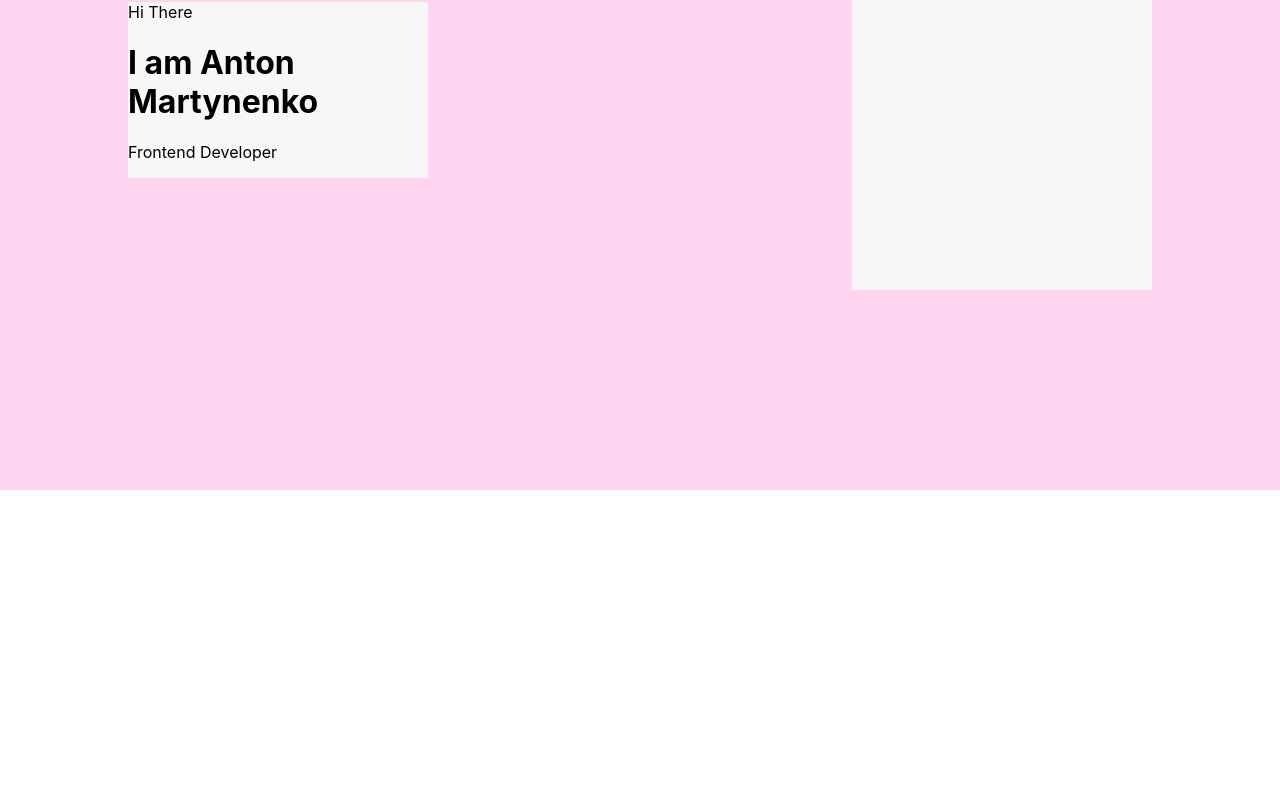
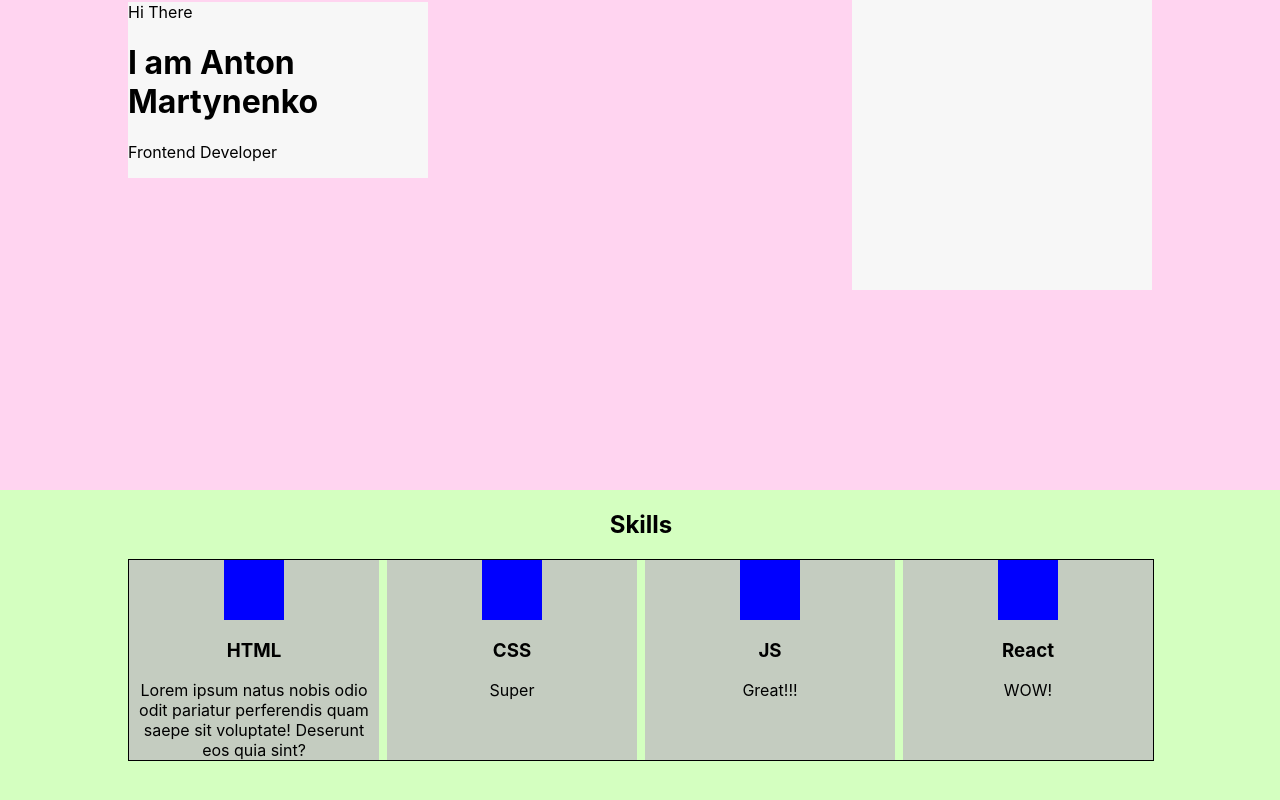
Before and after one commit to Anton-Martynenko/Portfolio, a React (Create React App) app: page / in a window 1280 px wide. Shown: the part 390-1190 px from the top of the page. Before the commit the page ends 880 px from the top, so only its background shows below. Built offline with nearby package versions, Linux system fonts and the light colour scheme.

Commit message:
skills starts

```diff
--- a/src/App.tsx
+++ b/src/App.tsx
@@ -2,12 +2,14 @@
 import './App.css';
 import Header from "./header/Header";
 import Main from "./main/Main";
+import Skills from "./skills/Skills";
 
 function App() {
   return (
     <div className="App">
         <Header />
         <Main />
+        <Skills />
     </div>
   );
 }
--- a/src/common/styles/Container.module.css
+++ b/src/common/styles/Container.module.css
@@ -6,4 +6,5 @@
     display: flex;
     align-items: center;
     justify-content: space-between;
+    flex-wrap: wrap;
 }
--- /dev/null
+++ b/src/skills/Skills.module.css
@@ -0,0 +1,17 @@
+.skillsBlock {
+    height: 100vh;
+    background-color: #d4ffc0;
+}
+
+.skillsContainer {
+    flex-direction: column;
+    justify-content: flex-start;
+}
+
+.skills {
+    border: 1px solid;
+    width: 100%;
+    display: flex;
+    justify-content: space-between;
+    flex-wrap: wrap;
+}
--- /dev/null
+++ b/src/skills/Skills.tsx
@@ -0,0 +1,23 @@
+import React from 'react';
+import s from './Skills.module.css';
+import sContainer from '../common/styles/Container.module.css'
+import Skill from "./skill/Skill";
+
+
+function Skills() {
+    return (
+        <div className={s.skillsBlock}>
+            <div className={`${sContainer.container} ${s.skillsContainer}`}>
+                <h2>Skills</h2>
+                <div className={s.skills}>
+                    <Skill title={'HTML'} description={'Lorem ipsum natus nobis odio odit pariatur perferendis quam saepe sit voluptate! Deserunt eos quia sint?'} />
+                    <Skill title={'CSS'} description={'Super'} />
+                    <Skill title={'JS'} description={'Great!!!'} />
+                    <Skill title={'React'} description={'WOW!'} />
+                </div>
+            </div>
+        </div>
+    );
+}
+
+export default Skills;
--- /dev/null
+++ b/src/skills/skill/Skill.module.css
@@ -0,0 +1,14 @@
+.skill {
+    width: 250px;
+    background-color: #c4ccc0;
+    display: flex;
+    flex-direction: column;
+    align-items: center;
+    text-align: center;
+}
+
+.icon {
+    height: 60px;
+    width: 60px;
+    background-color: blue;
+}
--- /dev/null
+++ b/src/skills/skill/Skill.tsx
@@ -0,0 +1,21 @@
+import React from 'react';
+import s from './Skill.module.css';
+
+export type SkillPropsType = {
+    title: string
+    description: string
+}
+
+function Skill(props: SkillPropsType) {
+    return (
+        <div className={s.skill}>
+            <div className={s.icon}>
+
+            </div>
+            <h3>{props.title}</h3>
+            <span className={s.description}>{props.description}</span>
+        </div>
+    );
+}
+
+export default Skill;
```
